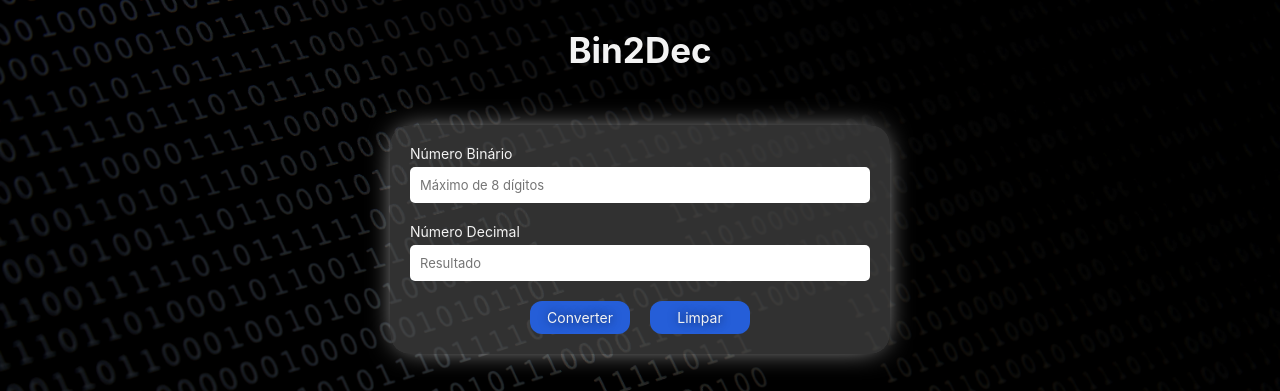
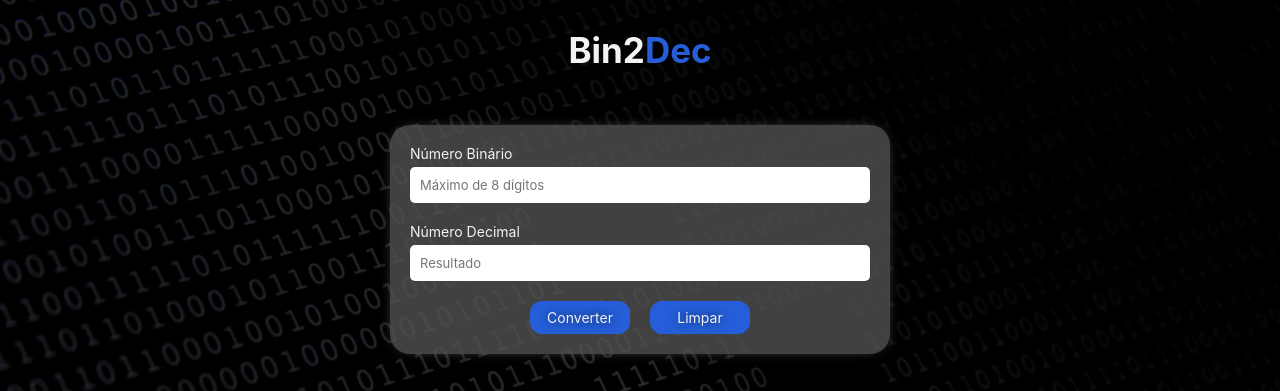
Before and after one commit to vitorluigiorsini/Bin2Dec, a plain HTML site: page index.html in a window 1280 px wide. Shown: the top 391 px of the page. Drawn offline with Linux system fonts and the light colour scheme.

Commit message:
Update app
Diminui transparencia do card, muda cor da logo.

```diff
--- a/index.html
+++ b/index.html
@@ -11,7 +11,7 @@
 
 <body>
     <header id="navigation">
-        <h1 class="logo">Bin2<strong>Dec</strong></h1>
+        <h1 class="logo">Bin2<spam>Dec</spam></h1>
     </header>
     <main id="main">
         <div class="card">
--- a/src/css/style.css
+++ b/src/css/style.css
@@ -44,6 +44,10 @@ header h1 {
     font-size: var(--font-size-title);
 }
 
+header h1 spam {
+    color: rgb(37, 94, 216);
+}
+
 main {
     padding-top: 2.5rem;
     height: 100%;
@@ -58,10 +62,10 @@ main {
     display: flex;
     flex-direction: column;
     justify-content: center;
-    background-color: rgba(82, 82, 82, 0.6);
+    background-color: rgba(82, 82, 82, 0.8);
     padding: 2rem;
     border-radius: 2rem;
-    box-shadow: 0px 0px 30px -10px white;
+    box-shadow: 0px 0px 16px -10px white;
     width: min(50rem, 100%);
 }
 
```
